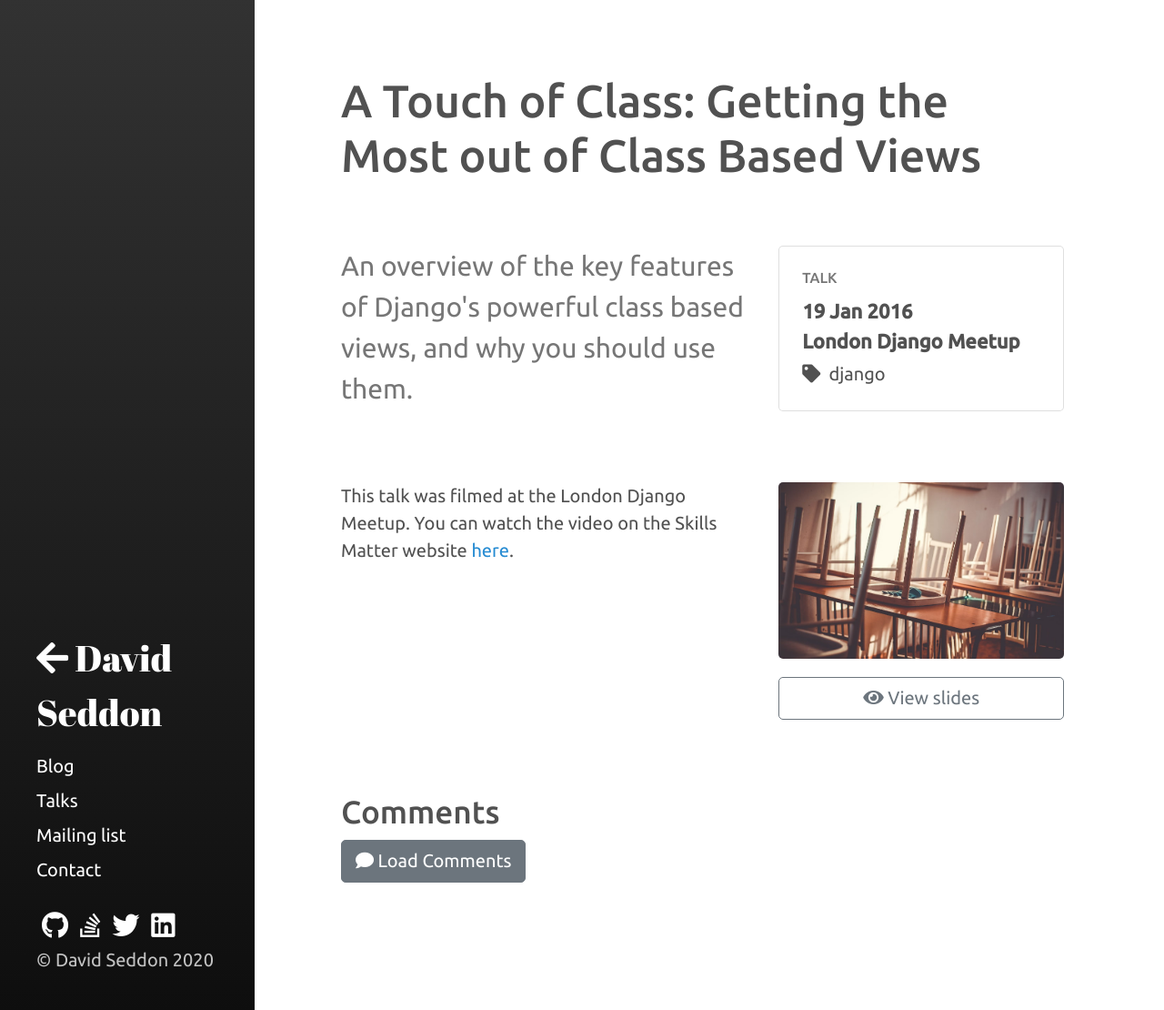
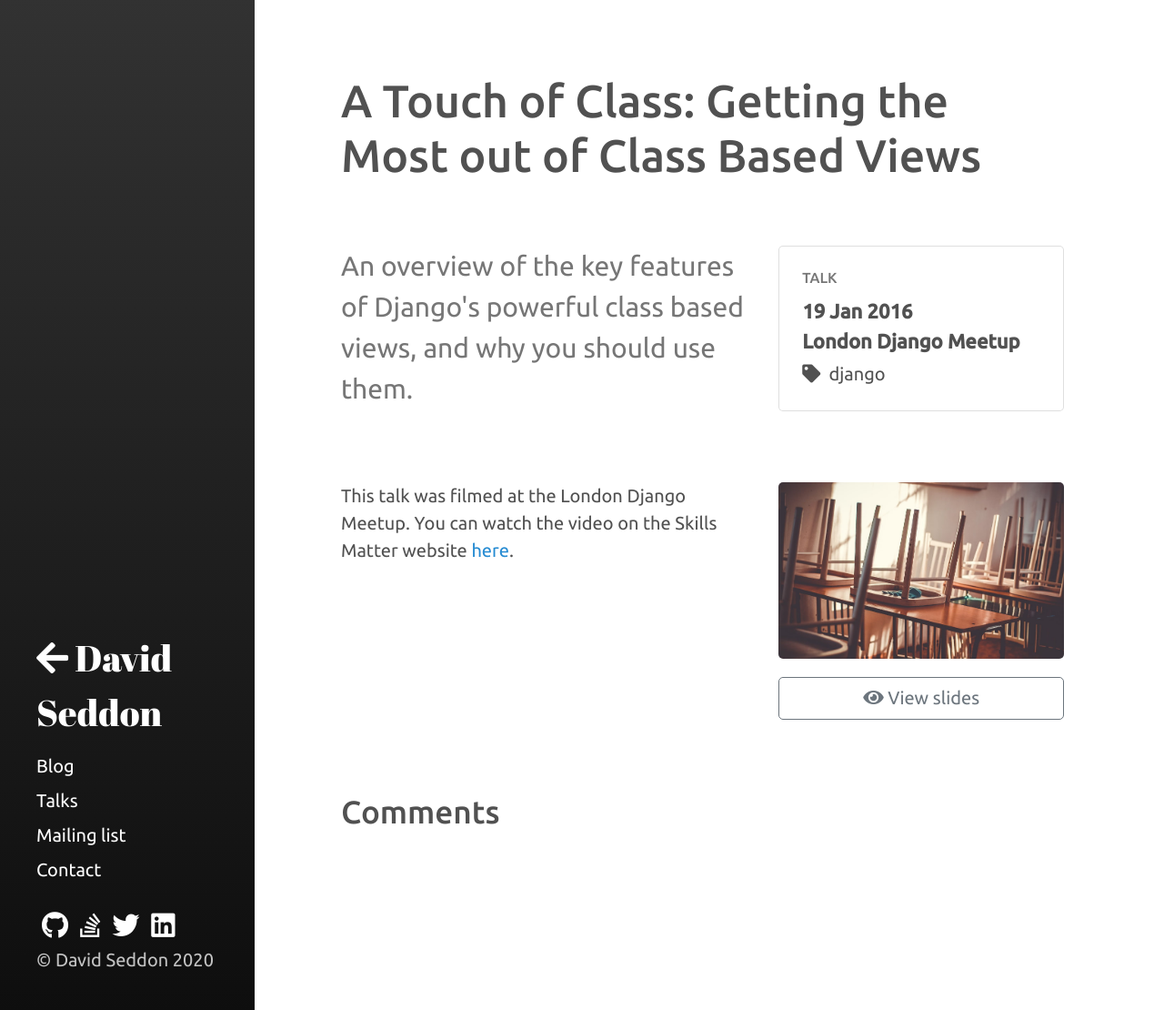
Before and after one commit to seddonym/seddonym.github.io, a Jekyll site: the page built from _talks/2016-01-19-class-based-views.md, in a window 1280 px wide. Shown: the whole page at 91% size. Built offline with Jekyll 4.4.1, drawn with Linux system fonts in a browser that asks for light colours; nearby versions of some CDN libraries; comment, search, counter and statistics services are not loaded.

Commit message:
Enable disqus on every page

```diff
--- a/_includes/comments/disqus.html
+++ b/_includes/comments/disqus.html
@@ -1,9 +1,6 @@
 {% if site.disqus.shortname %}
-  <div id="disqus_thread" class="mb-5">
-    <button class="btn btn-secondary" onClick="loadDisqusComments()">
-      {% include utils/icon.html icon_class='fas fa-comment' %} Load Comments
-    </button>
-  </div>
+  <div id="disqus_thread" class="mb-5"></div>
+
   <script>
 
   /**
```
Also changed, not shown: other parts of _includes/comments/disqus.html (+1 -0 lines).
